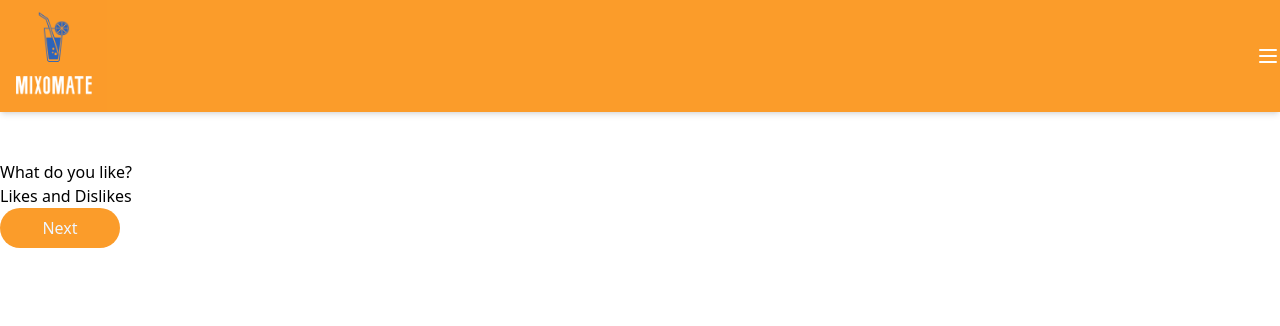
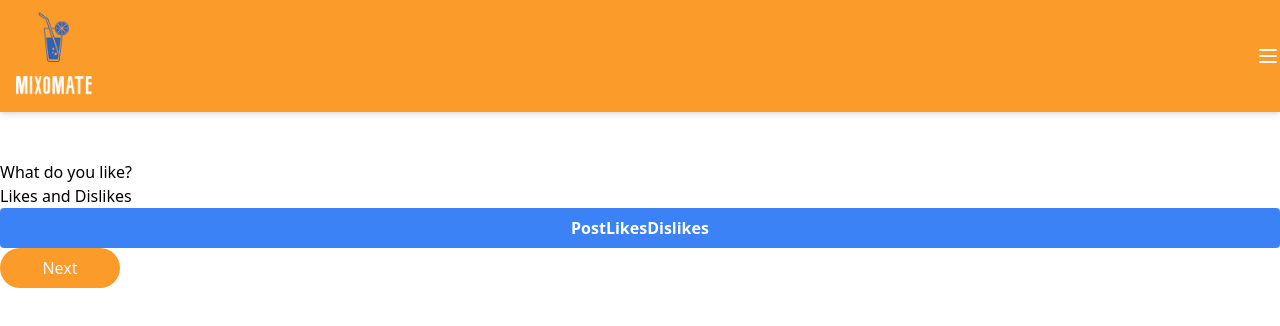
Before and after one commit to codyfp/mixomate-cocktail-recommender, a Next.js app in the folder apps/mixo-mate-frontend/: page /preferences in a window 1280 px wide. Shown: the top 326 px of the page. Built offline with nearby package versions, Linux system fonts and the light colour scheme.

Commit message:
wip add testing button for likes

```diff
--- a/apps/mixo-mate-frontend/components/LikesAndDislikes.tsx
+++ b/apps/mixo-mate-frontend/components/LikesAndDislikes.tsx
@@ -1,7 +1,16 @@
+import { UserApi } from './../clientApi/UserApi';
+
 const LikesAndDislikes = () => {
+
+  const handlePostLikes = () => {
+    const userApi = new UserApi();
+    userApi.setLikesAndDislikes(["coffee", "whiskey", "bourbon"], ["tequila", "vodka"]);
+  }
+
   return (
     <div className='flex flex-col'>
       <p>Likes and Dislikes</p>
+      <button className='bg-blue-500 hover:bg-blue-700 text-white font-bold py-2 px-4 rounded' onClick={handlePostLikes}>PostLikesDislikes</button>
     </div>
   )
 }
--- a/apps/mixo-mate-frontend/pages/preferences.tsx
+++ b/apps/mixo-mate-frontend/pages/preferences.tsx
@@ -1,8 +1,11 @@
 import React, { useState } from "react";
 import Head from "next/head";
 import Link from "next/link";
-import LikesAndDislikes from "../components/LikesAndDislikes";
+import dynamic from "next/dynamic";
+// import LikesAndDislikes from "../components/LikesAndDislikes";
 import FlavourProfile from "@/components/FlavourProfile";
+
+const LikesAndDislikes = dynamic(() => import("../components/LikesAndDislikes"), { ssr: false });
 
 export default function Preferences() {
   const [step, setStep] = useState(0);
@@ -28,10 +31,10 @@ export default function Preferences() {
         )
       case 1:
         return (
-        <div className='flex flex-col justify-center items-center'>
-          <br></br>
-          <FlavourProfile onSubmit={() => setStep(step + 1)} onClose={() => setStep(step - 1)} />
-        </div>
+          <div className='flex flex-col justify-center items-center'>
+            <br></br>
+            <FlavourProfile onSubmit={() => setStep(step + 1)} onClose={() => setStep(step - 1)} />
+          </div>
         )
       case 2:
         return (
```
Also changed, not shown: 1 other file (tests, documents, lock files or other folders).
